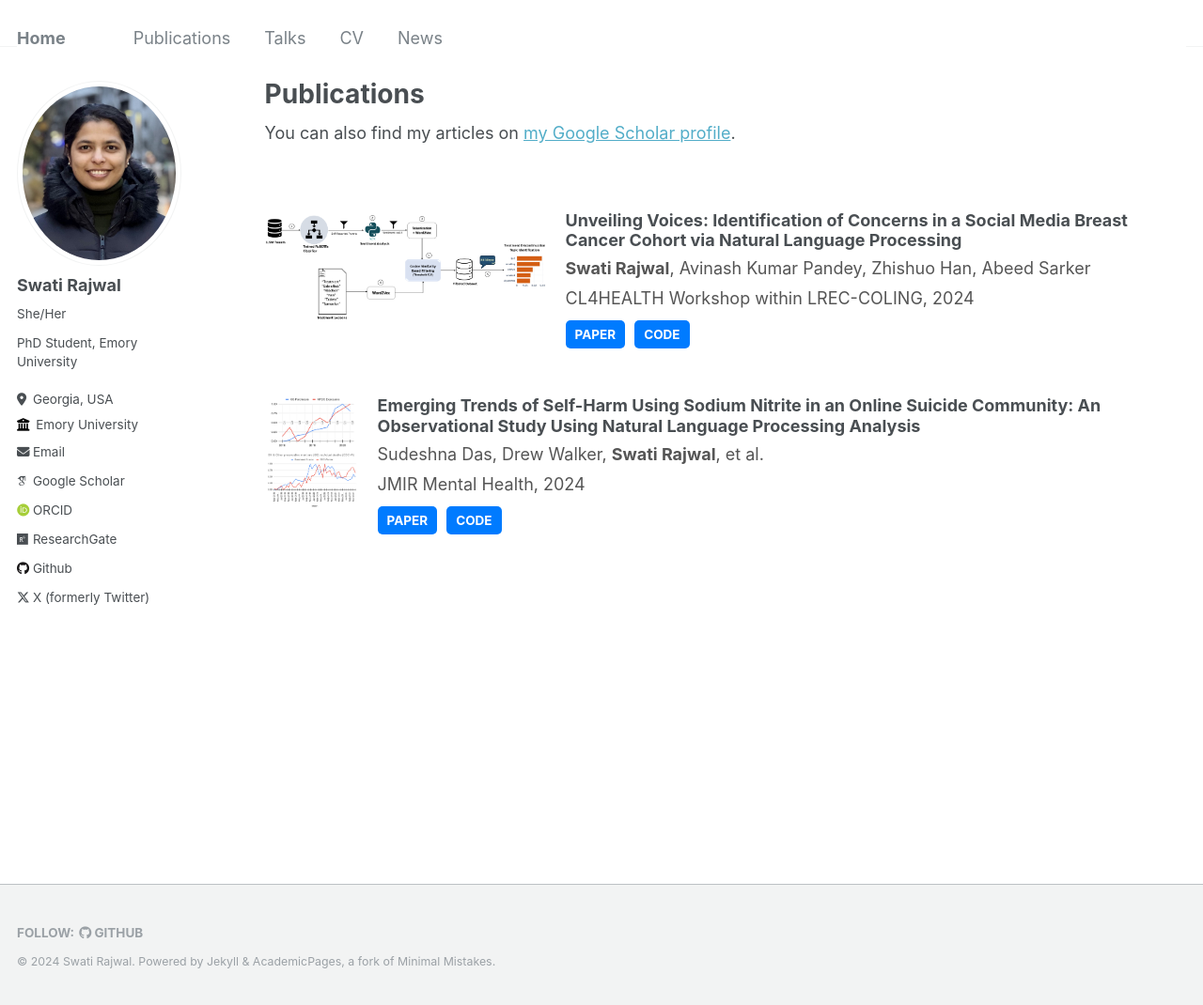
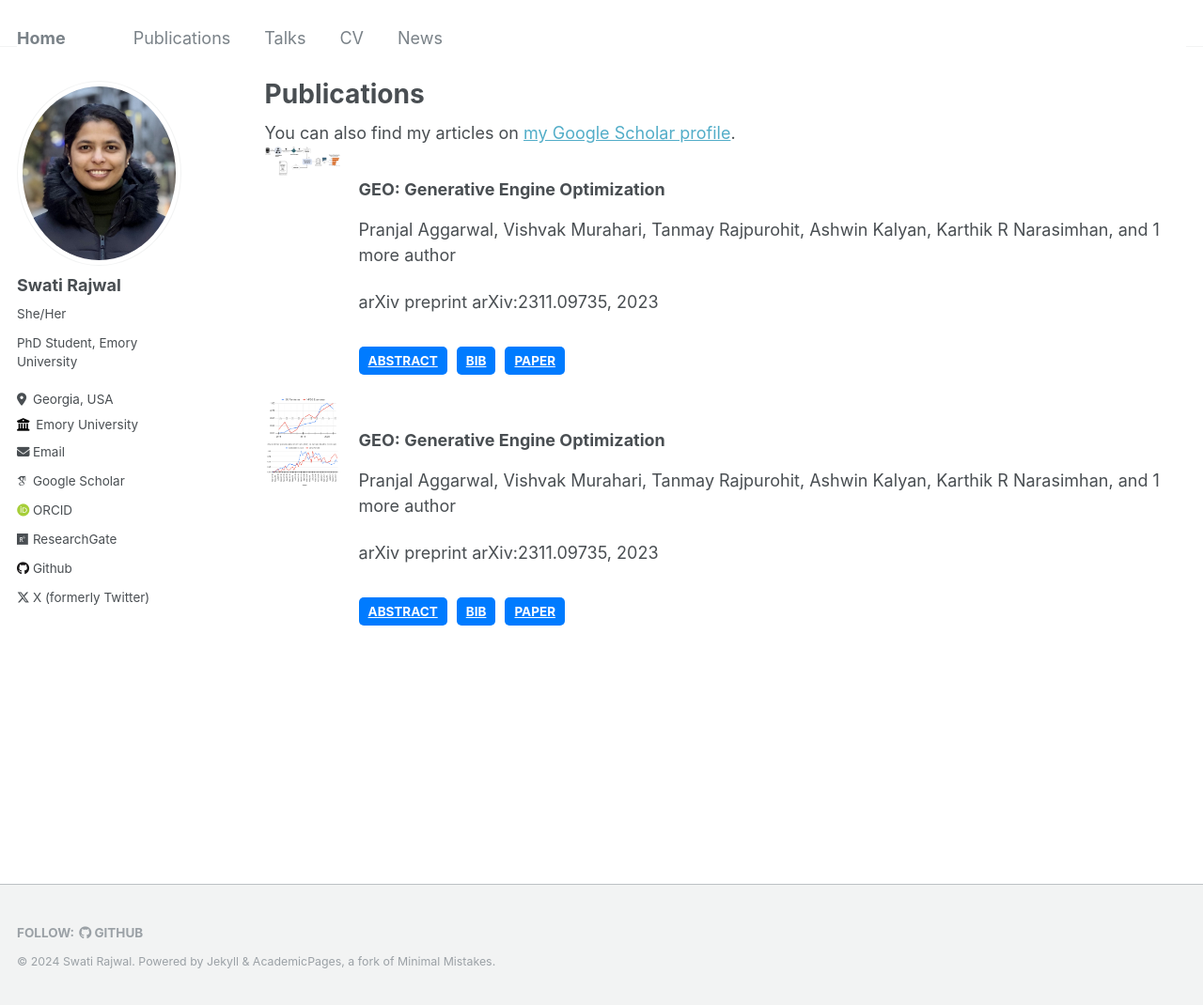
Before and after one commit to swati-rajwal/swati-rajwal.github.io, a Jekyll site: the page built from _pages/publications.md, in a window 1280 px wide and 1070 px high. Shown: the whole window at 94% size. Built offline with Jekyll 4.4.1, drawn with Linux system fonts in a browser that asks for light colours; some web fonts are replaced.

Commit message:
Update publications.md

```diff
--- a/_pages/publications.md
+++ b/_pages/publications.md
@@ -9,44 +9,85 @@
 <div class="wordwrap">You can also find my articles on <a href="{{ site.author.googlescholar }}" target="_blank">my Google Scholar profile</a>.</div>
 {% endif %}
 
-<br>
+<style>
+.publication-list {
+  width: 100%;
+}
+
+.publication-item {
+  display: table;
+  width: 100%;
+  table-layout: fixed;
+  margin-bottom: 20px;
+}
+
+.publication-thumbnail {
+  display: table-cell;
+  width: 100px; /* Fixed width for the thumbnail */
+  padding-right: 20px; /* Spacing between image and text */
+  vertical-align: top; /* Align the content to the top */
+}
+
+.publication-thumbnail img {
+  width: 100%;
+  height: auto;
+}
+
+.publication-info {
+  display: table-cell;
+  vertical-align: top;
+}
+
+.btn {
+  text-decoration: none;
+  background-color: #007bff;
+  color: white;
+  padding: 5px 10px;
+  border-radius: 5px;
+  display: inline-block;
+  margin-right: 5px;
+  margin-top: 10px;
+}
+
+.btn:last-child {
+  margin-right: 0;
+}
+</style>
+
 <div class="publication-list">
   <!-- Publication Entry -->
-  <div class="publication-item" style="display: flex; margin-bottom: 20px;">
+  <div class="publication-item">
     <!-- Publication Image -->
-    <div class="publication-thumbnail" style="flex: 0 0 300px; /* Fixed size for image */ margin-right: 20px;">
-      <img src="/images/bc_proj.png" alt="Publication Thumbnail" style="width: 300px; height: auto;">
+    <div class="publication-thumbnail">
+      <img src="/images/bc_proj.png" alt="Publication Thumbnail">
     </div>
-    <div class="publication-info" style="flex: 1;">
-      <h3 style="margin: 0;">Unveiling Voices: Identification of Concerns in a Social Media Breast Cancer Cohort via Natural Language Processing</h3>
-      <p style="margin: 5px 0; color: #555;"><b>Swati Rajwal</b>, Avinash Kumar Pandey, Zhishuo Han, Abeed Sarker</p>
-      <p style="margin: 5px 0; color: #555;">CL4HEALTH Workshop within LREC-COLING, 2024</p>
-      <div class="publication-buttons" style="margin-top: 10px;">
-        <a href="https://github.com/swati-rajwal/BreastCancer_tweets_project" target="_blank" class="btn" style="text-decoration: none; background-color: #007bff; color: white; padding: 5px 10px; border-radius: 5px; display: inline-block; margin-right: 5px;">PAPER</a>
-        <a href="https://github.com/swati-rajwal/BreastCancer_tweets_project" target="_blank" class="btn" style="text-decoration: none; background-color: #007bff; color: white; padding: 5px 10px; border-radius: 5px; display: inline-block; margin-right: 5px;">CODE</a>
+    <div class="publication-info">
+      <h3>GEO: Generative Engine Optimization</h3>
+      <p>Pranjal Aggarwal, Vishvak Murahari, Tanmay Rajpurohit, Ashwin Kalyan, Karthik R Narasimhan, and 1 more author</p>
+      <p>arXiv preprint arXiv:2311.09735, 2023</p>
+      <div>
+        <a href="link-to-abstract" class="btn">ABSTRACT</a>
+        <a href="link-to-bibtex" class="btn">BIB</a>
+        <a href="link-to-paper" class="btn">PAPER</a>
       </div>
     </div>
   </div>
-<br>
-  <!-- Repeat for each publication -->
-  <div class="publication-item" style="display: flex; margin-bottom: 20px;">
+
+  <!-- Repeat the block inside .publication-list for each publication -->
+  <div class="publication-item">
     <!-- Publication Image -->
-    <div class="publication-thumbnail" style="flex: 0 0 100px; /* Fixed size for image */ margin-right: 20px;">
-      <img src="/images/sn_proj.png" alt="Publication Thumbnail" style="width: 100px; height: auto;">
+    <div class="publication-thumbnail">
+      <img src="/images/sn_proj.png" alt="Publication Thumbnail">
     </div>
-    <div class="publication-info" style="flex: 1;">
-      <h3 style="margin: 0;">Emerging Trends of Self-Harm Using Sodium Nitrite in an Online Suicide Community: An Observational Study Using Natural Language Processing Analysis</h3>
-      <p style="margin: 5px 0; color: #555;">Sudeshna Das, Drew Walker, <b>Swati Rajwal</b>, et al.</p>
-      <p style="margin: 5px 0; color: #555;">JMIR Mental Health, 2024</p>
-      <div class="publication-buttons" style="margin-top: 10px;">
-        <a href="https://doi.org/10.2196/53730" target="_blank" class="btn" style="text-decoration: none; background-color: #007bff; color: white; padding: 5px 10px; border-radius: 5px; display: inline-block; margin-right: 5px;">PAPER</a>
-        <a href="https://github.com/das-sudeshna/sodium-nitrite" target="_blank" class="btn" style="text-decoration: none; background-color: #007bff; color: white; padding: 5px 10px; border-radius: 5px; display: inline-block; margin-right: 5px;">CODE</a>
+    <div class="publication-info">
+      <h3>GEO: Generative Engine Optimization</h3>
+      <p>Pranjal Aggarwal, Vishvak Murahari, Tanmay Rajpurohit, Ashwin Kalyan, Karthik R Narasimhan, and 1 more author</p>
+      <p>arXiv preprint arXiv:2311.09735, 2023</p>
+      <div>
+        <a href="link-to-abstract" class="btn">ABSTRACT</a>
+        <a href="link-to-bibtex" class="btn">BIB</a>
+        <a href="link-to-paper" class="btn">PAPER</a>
       </div>
     </div>
   </div>
-  <!-- Repeat for each publication -->
-  <!-- Repeat for each publication -->
-  <!-- Repeat for each publication -->
-
-
 </div>
```
